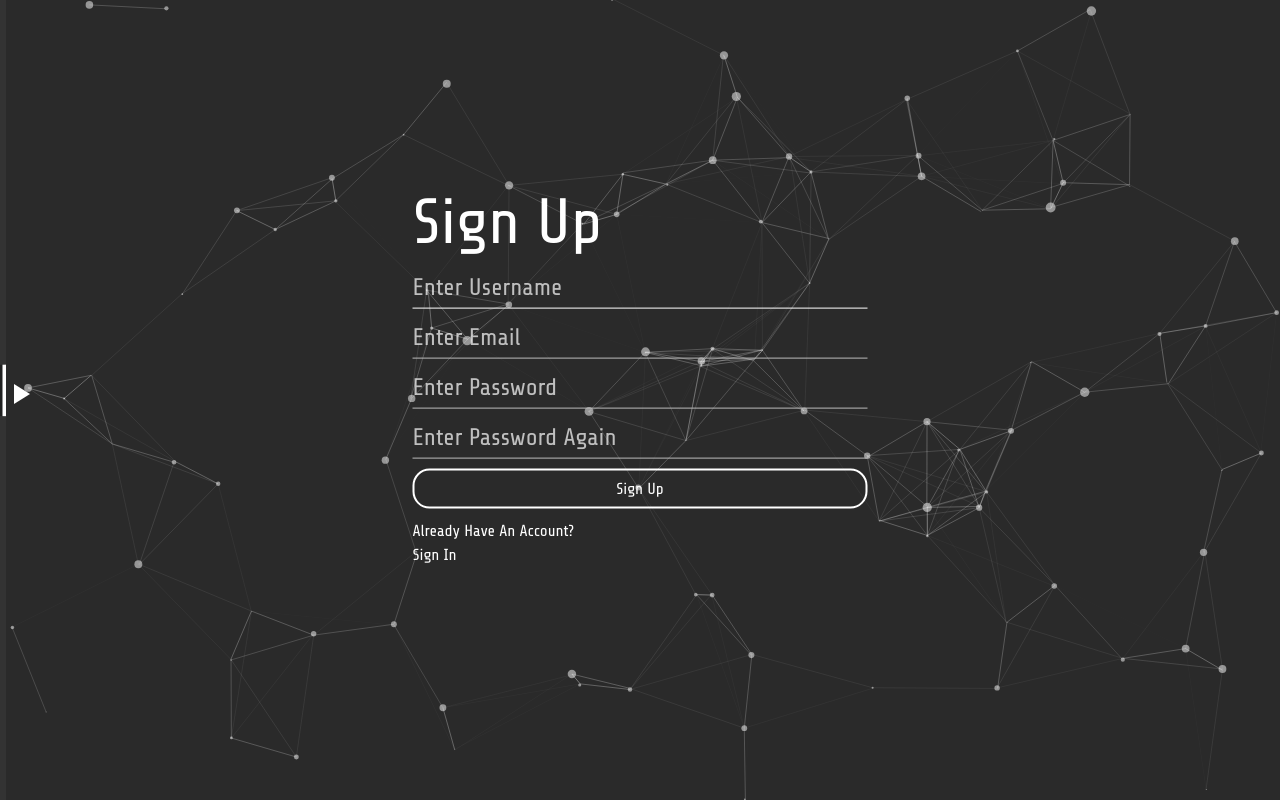
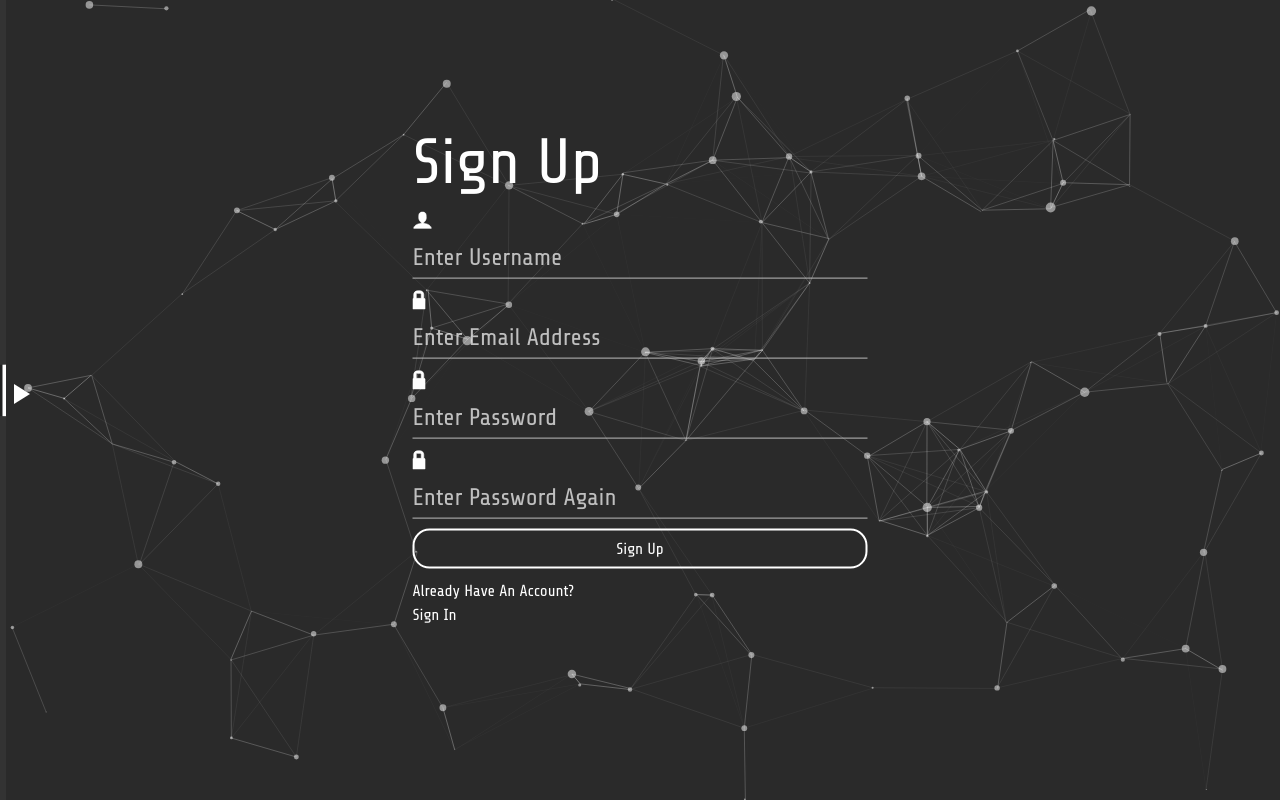
Before and after one commit to basnetsoyuj/GroWithMe, a Django app: page /accounts/register/ in a window 1280 px wide. Run offline with Django 3.2, Linux system fonts and the light colour scheme; some libraries are stand-ins or nearby versions.

Commit message:
Modified Login and Register Page

```diff
--- a/accounts/static/accounts/javascript/main.js
+++ /dev/null
@@ -1,10 +0,0 @@
-window.addEventListener("load", function(){
-    div=document.getElementById('id_username');
-    div.setAttribute("placeholder", "Enter Username");
-    document.getElementById('id_password1').setAttribute("placeholder", "Enter Password");
-    document.getElementById('id_password2').setAttribute("placeholder", "Enter Password Again");
-    document.getElementById('id_email').setAttribute("placeholder", "Enter Email");
-    try{
-        document.getElementById('id_password').setAttribute("placeholder", "Enter Password");
-    }finally{}
-});
--- a/accounts/templates/accounts/register.html
+++ b/accounts/templates/accounts/register.html
@@ -12,34 +12,58 @@
             <div class="loginBox registerBox">
                 <h2 class="login_header">Sign Up</h2>
 
-                <form method="POST">
+                <form method="post" >
                     {% csrf_token %}
-
-
+                    {% if form.non_field_errors %}
+                    <div class="login_error">
+                        <svg class="icon icon-notification"><use xlink:href="#icon-notification"></use></svg>
+                        &nbsp;Error&nbsp;
                         {{ form.non_field_errors }}
-                        <div class="fieldWrapper">
+                    </div>
+                    {% endif %}
+                    <div class="login_form">
+                                <div class="username_field">
+                                    <span class="username_glyphcion"><svg class="icon icon-user"><use xlink:href="#icon-user"></use></svg></span>
+                                    <input id="{{ form.username.id_for_label }}" maxlength="254" name="{{ form.username.html_name }}" placeholder="Enter Username" {% if form.username.value %}value="{{ form.username.value }}{% endif %}" type="text" />
+                                    {% if form.username.errors %}
+                                        <div class="username_login_error">
                                             {{ form.username.errors }}
-                            <label for="{{ form.username.id_for_label }}">Email subject:</label>
-                            {{ form.username }}
                                         </div>
-                        <div class="fieldWrapper">
-                            {{ form.email.errors }}
-                            <label for="{{ form.email.id_for_label }}">Your message:</label>
-                            {{ form.email }}
-                        </div>
-                        <div class="fieldWrapper">
-                            {{ form.password1.errors }}
-                            <label for="{{ form.password1.id_for_label }}">Your email address:</label>
-                            {{ form.password1 }}
-                        </div>
-                        <div class="fieldWrapper">
-                            {{ form.password2.errors }}
-                            <label for="{{ form.password2.id_for_label }}">CC yourself?</label>
-                            {{ form.password2 }}
+                                    {% endif %}
                                 </div>
 
+                                <div class="email_field">
+                                    <span class="email_glyphicon"><svg class="icon icon-lock"><use xlink:href="#icon-lock"></use></svg></span>
+                                    <input class="" id="{{ form.email.id_for_label }}" name="{{ form.email.html_name }}" placeholder="Enter Email Address" type="email" />
 
+                                    {% if form.email.errors %}
+                                        <div class="username_login_error">
+                                            {{ form.email.errors }}
+                                        </div>
+                                    {% endif %}
+                                </div>
+                                <div class="password_field">
+                                    <span class="password_glyphicon"><svg class="icon icon-lock"><use xlink:href="#icon-lock"></use></svg></span>
+                                    <input class="" id="{{ form.password1.id_for_label }}" maxlength="254" name="{{ form.password1.html_name }}" placeholder="Enter Password" type="password" />
+
+                                    {% if form.password1.errors %}
+                                        <div class="password_login_error">
+                                            {{ form.password1.errors }}
+                                        </div>
+                                    {% endif %}
+                                </div>
+                                <div class="password_field">
+                                    <span class="password_glyphicon"><svg class="icon icon-lock"><use xlink:href="#icon-lock"></use></svg></span>
+                                    <input class="" id="{{ form.password2.id_for_label }}" maxlength="254" name="{{ form.password2.html_name }}" placeholder="Enter Password Again" type="password" />
+
+                                    {% if form.password2.errors %}
+                                        <div class="password_login_error">
+                                            {{ form.password2.errors }}
+                                        </div>
+                                    {% endif %}
+                                </div>
                             <input type="submit" name="" value="Sign Up">
+                        </div>
                     </form>
                 <span class="register_text_login">Already Have An Account?</span>
                 <a href="{% url 'accounts:login' %}" class="sign_in_btn">Sign In</a>
--- a/accounts/views.py
+++ b/accounts/views.py
@@ -7,7 +7,7 @@ def register(request):
             form.save()
             return redirect('accounts:login')
         else:
-            return render(request,'accounts:hom')
+            return redirect('accounts:register')
     else:
         form=RegistrationForm()
         jinja_dict={'form':form,'register':True}
--- a/home/static/home/css/main.css
+++ b/home/static/home/css/main.css
@@ -78,6 +78,24 @@ label {display:none;}
 	padding-left:7px;
 	padding-right:7px;
 }
+.username_login_error,
+.password_login_error{
+	color:#FFF;
+	background-color:#b21f2d;
+	border:1px solid #b21f2d;
+	border-radius:2px;
+	width:100%;
+	display:inline-block;
+	padding-top:11px;
+	padding-left:7px;
+	padding-right:7px;
+    margin:7px 0 7px 0;
+}
+.username_login_error ul li,
+.password_login_error ul li
+{
+	transform:translateY(2px);
+}
 .login_error svg{
 	float:left;
 	margin-top:1px;
@@ -129,6 +147,7 @@ form{
 	height: 40px;
 	color: #ffffff;
 	font-size: 20px;
+    float:left;
 }
 ::placeholder
 {
--- a/home/static/home/css/meny.css
+++ b/home/static/home/css/meny.css
@@ -1,7 +1,7 @@
 html,
 body {
 	height: 100%;
-	overflow: hidden;
+	overflow:auto;
 }
 
 .meny {
--- a/home/templates/home/includes/svg-def.html
+++ b/home/templates/home/includes/svg-def.html
@@ -33,6 +33,14 @@
                 <title>notification</title>
                 <path d="M16 3c-3.472 0-6.737 1.352-9.192 3.808s-3.808 5.72-3.808 9.192c0 3.472 1.352 6.737 3.808 9.192s5.72 3.808 9.192 3.808c3.472 0 6.737-1.352 9.192-3.808s3.808-5.72 3.808-9.192c0-3.472-1.352-6.737-3.808-9.192s-5.72-3.808-9.192-3.808zM16 0v0c8.837 0 16 7.163 16 16s-7.163 16-16 16c-8.837 0-16-7.163-16-16s7.163-16 16-16zM14 22h4v4h-4zM14 6h4v12h-4z"></path>
             </symbol>
+            <symbol id="icon-user" viewBox="0 0 32 32">
+                <title>user</title>
+                <path d="M18 22.082v-1.649c2.203-1.241 4-4.337 4-7.432 0-4.971 0-9-6-9s-6 4.029-6 9c0 3.096 1.797 6.191 4 7.432v1.649c-6.784 0.555-12 3.888-12 7.918h28c0-4.030-5.216-7.364-12-7.918z"></path>
+            </symbol>
+            <symbol id="icon-lock" viewBox="0 0 32 32">
+                <title>lock</title>
+                <path d="M18.5 14h-0.5v-6c0-3.308-2.692-6-6-6h-4c-3.308 0-6 2.692-6 6v6h-0.5c-0.825 0-1.5 0.675-1.5 1.5v15c0 0.825 0.675 1.5 1.5 1.5h17c0.825 0 1.5-0.675 1.5-1.5v-15c0-0.825-0.675-1.5-1.5-1.5zM6 8c0-1.103 0.897-2 2-2h4c1.103 0 2 0.897 2 2v6h-8v-6z"></path>
+            </symbol>
         </defs>
 </svg>
 {% endblock %}
```
Also changed, not shown: accounts/templates/accounts/login.html (+26 -14 lines). Lines whose indentation alone changed are shown as unchanged.
